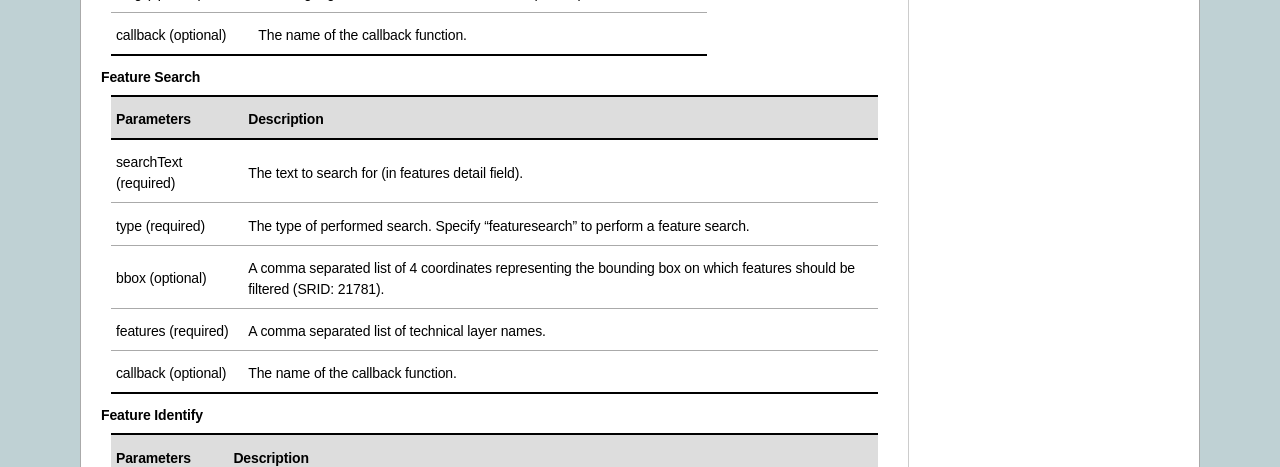
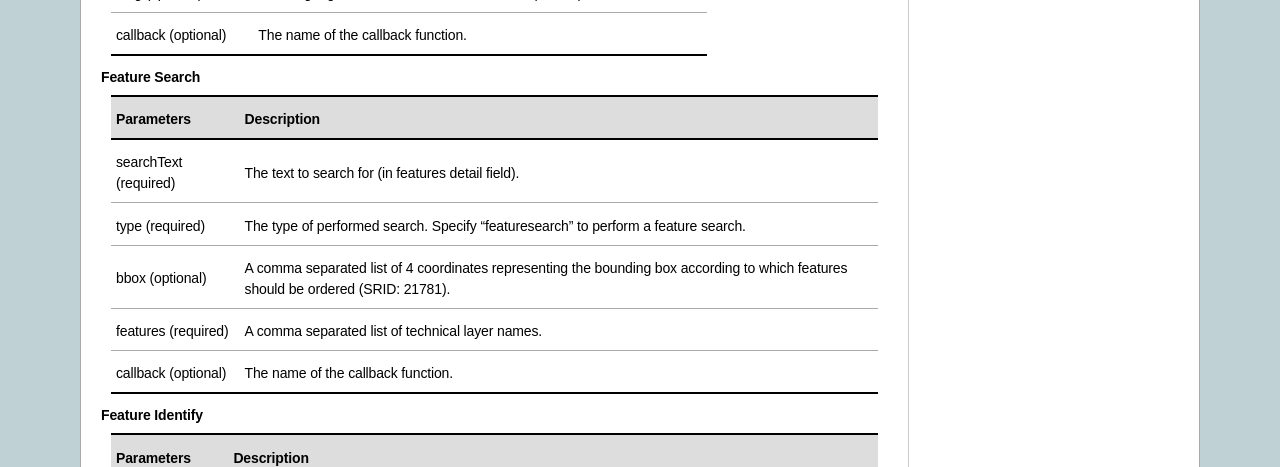
Before and after one commit to swisstopo-test/doc-chsdi3, a Sphinx documentation site: the page built from source/services/sdiservices.rst, in a window 1280 px wide and 900 px high, scrolled down 6260 px. Shown: the top 467 px of the window. Built offline with Sphinx 7.4.7, drawn with Linux system fonts in a browser that asks for light colours; formulas are drawn with MathJax 3.

Commit message:
Adapt doc for featuresearch

```diff
--- a/source/services/sdiservices.rst
+++ b/source/services/sdiservices.rst
@@ -351,8 +351,8 @@ Only RESTFul interface is available.
 +-----------------------------------+-------------------------------------------------------------------------------------------+
 | type (required)                   | The type of performed search. Specify “featuresearch” to perform a feature search.        |
 +-----------------------------------+-------------------------------------------------------------------------------------------+
-| bbox (optional)                   | A comma separated list of 4 coordinates representing the bounding box on which features   |
-|                                   | should be filtered (SRID: 21781).                                                         |
+| bbox (optional)                   | A comma separated list of 4 coordinates representing the bounding box according to which  |
+|                                   | features should be ordered (SRID: 21781).                                                 |
 +-----------------------------------+-------------------------------------------------------------------------------------------+
 | features (required)               | A comma separated list of technical layer names.                                          |
 +-----------------------------------+-------------------------------------------------------------------------------------------+
```
